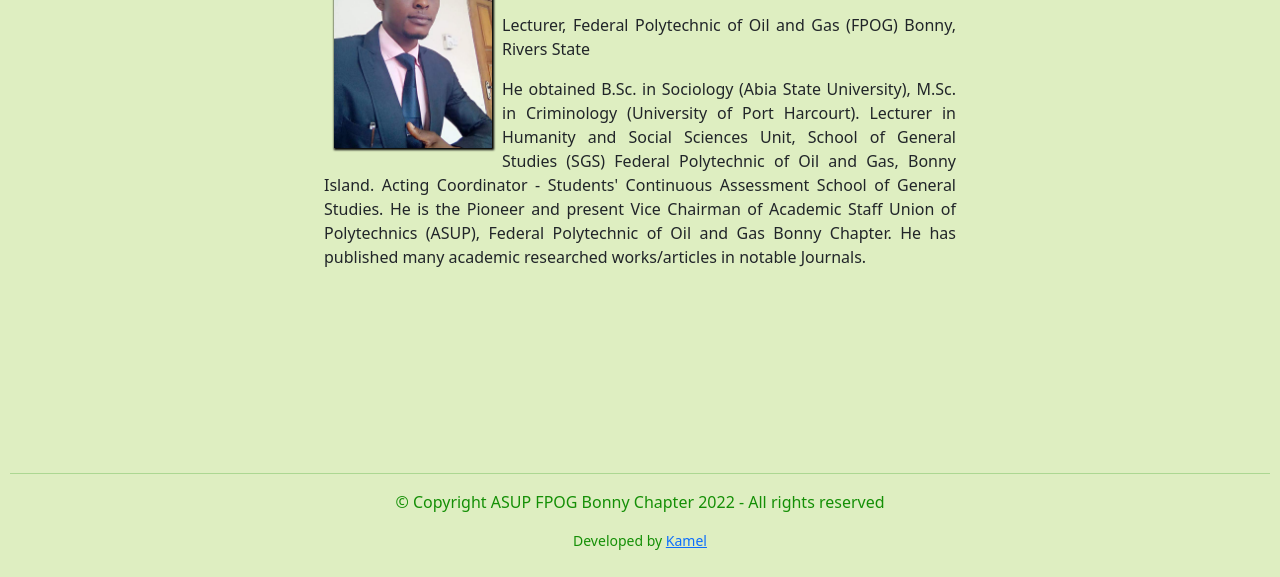
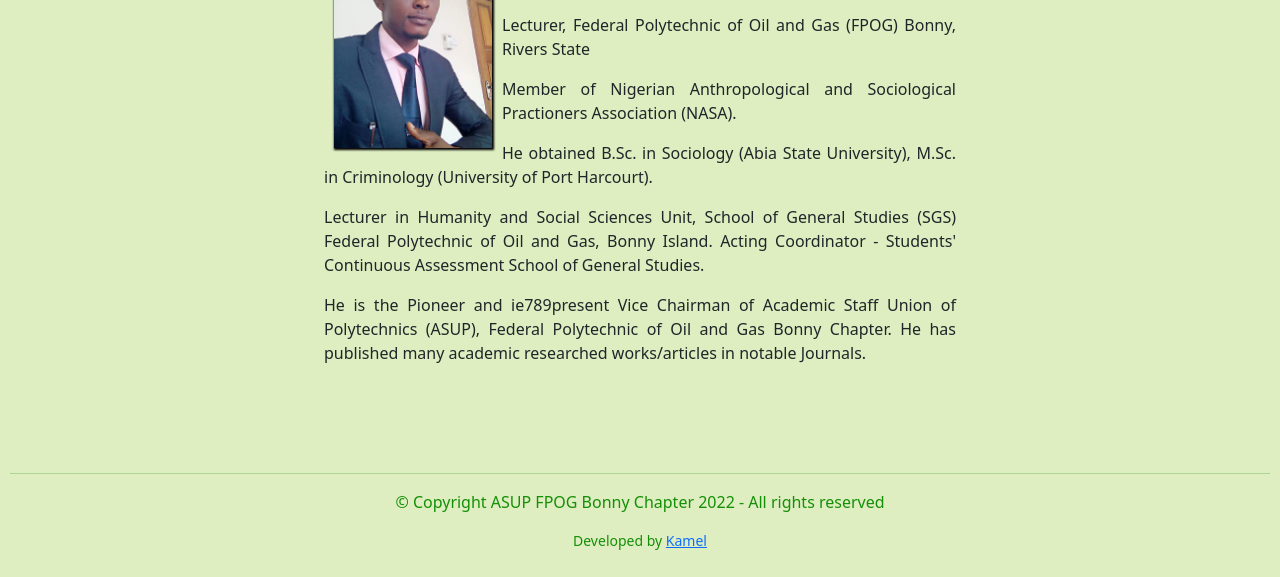
Before and after one commit to ka-media/asup-bonny, a plain HTML site: page executives/duru.html in a window 1280 px wide. Shown: the part 233-810 px from the top of the page. Drawn offline with nearby package versions, Linux system fonts and the light colour scheme.

Commit message:
Add files via upload

```diff
--- a/executives/duru.html
+++ b/executives/duru.html
@@ -41,9 +41,10 @@
                     </b>
                     <div>
                          <p>Lecturer, Federal Polytechnic of Oil and Gas (FPOG) Bonny, Rivers State</p>
-                         <p>He obtained B.Sc. in Sociology (Abia State University), M.Sc. in Criminology (University of Port Harcourt).
-                         Lecturer in Humanity and Social Sciences Unit, School of General Studies (SGS) Federal Polytechnic of Oil and Gas, Bonny Island. Acting Coordinator - Students' Continuous Assessment School of General Studies.
-                         He is the Pioneer and present Vice Chairman of Academic Staff Union of Polytechnics (ASUP), Federal Polytechnic of Oil and Gas Bonny Chapter. He has published many academic researched works/articles in notable Journals.</p>
+                         <p>Member of Nigerian Anthropological and Sociological Practioners Association (NASA).</p>
+                         <p>He obtained B.Sc. in Sociology (Abia State University), M.Sc. in Criminology (University of Port Harcourt).</p>
+                         <p>Lecturer in Humanity and Social Sciences Unit, School of General Studies (SGS) Federal Polytechnic of Oil and Gas, Bonny Island. Acting Coordinator - Students' Continuous Assessment School of General Studies.</p>
+                         <p>He is the Pioneer and ie789present Vice Chairman of Academic Staff Union of Polytechnics (ASUP), Federal Polytechnic of Oil and Gas Bonny Chapter. He has published many academic researched works/articles in notable Journals.</p>
                     </div>
                </div>
           </article>
```
